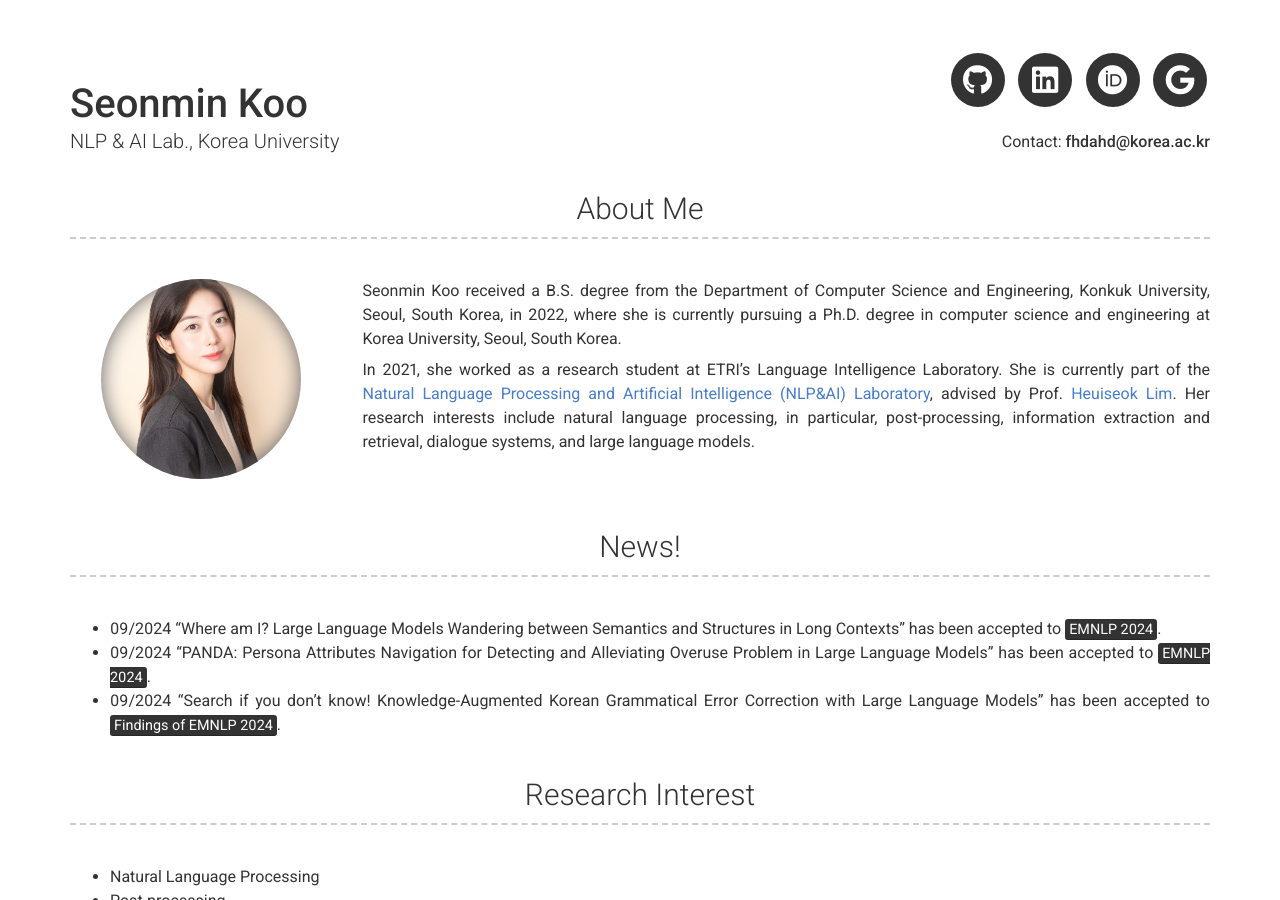
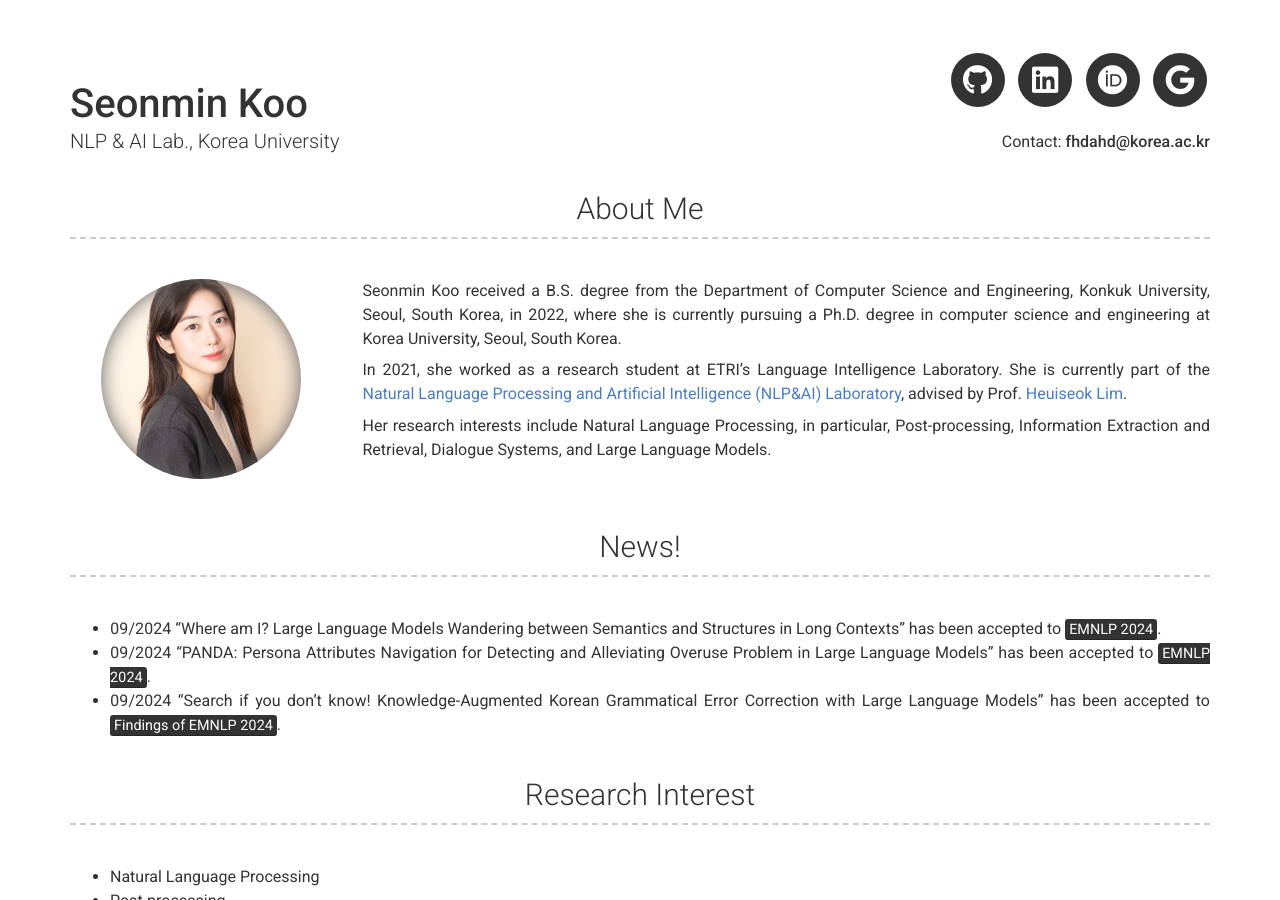
Before and after one commit to seonminkoo/seonminkoo.github.io, a Jekyll site: the page built from index.md, in a window 1280 px wide and 900 px high. Built offline with Jekyll 4.4.1, drawn with Linux system fonts in a browser that asks for light colours; nearby versions of some CDN libraries; part of the change alters nothing that is shown.

```diff
--- a/_config.yml
+++ b/_config.yml
@@ -54,7 +54,9 @@ about_profile_image: images/구선민프로필_240930
 about_content: | # this will include new lines to allow paragraphs
   Seonmin Koo received a B.S. degree from the Department of Computer Science and Engineering, Konkuk University, Seoul, South Korea, in 2022, where she is currently pursuing a Ph.D. degree in computer science and engineering  at Korea University, Seoul, South Korea.
 
-  In 2021, she worked as a research student at ETRI's Language Intelligence Laboratory. She is currently part of the [Natural Language Processing and Artificial Intelligence (NLP&AI) Laboratory](https://blpkorea.cafe24.com/wp/), advised by Prof. [Heuiseok Lim](https://scholar.google.com/citations?user=HMTkz7oAAAAJ&hl=en). Her research interests include natural language processing, in particular, post-processing, information extraction and retrieval, dialogue systems, and large language models.
+  In 2021, she worked as a research student at ETRI's Language Intelligence Laboratory. She is currently part of the [Natural Language Processing and Artificial Intelligence (NLP&AI) Laboratory](https://nlp.korea.ac.kr/), advised by Prof. [Heuiseok Lim](https://scholar.google.com/citations?user=HMTkz7oAAAAJ&hl=en).
+
+  Her research interests include Natural Language Processing, in particular, Post-processing, Information Extraction and Retrieval, Dialogue Systems, and Large Language Models.
 
 content:
   - title: News!
```
